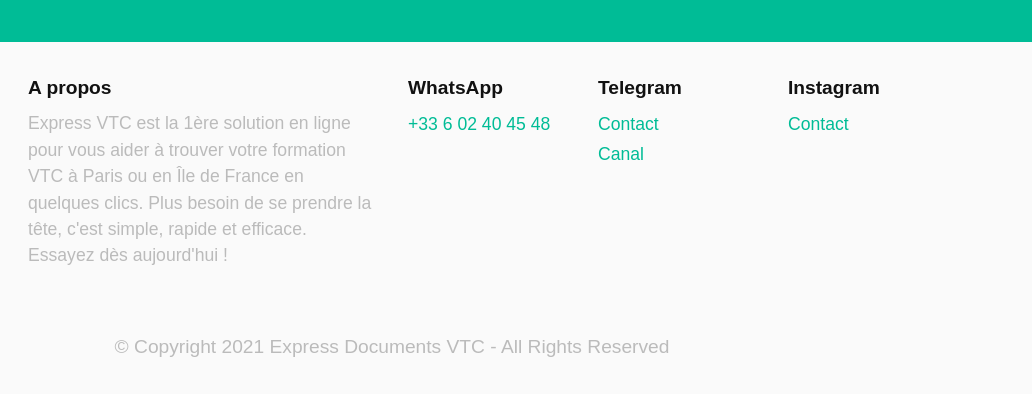
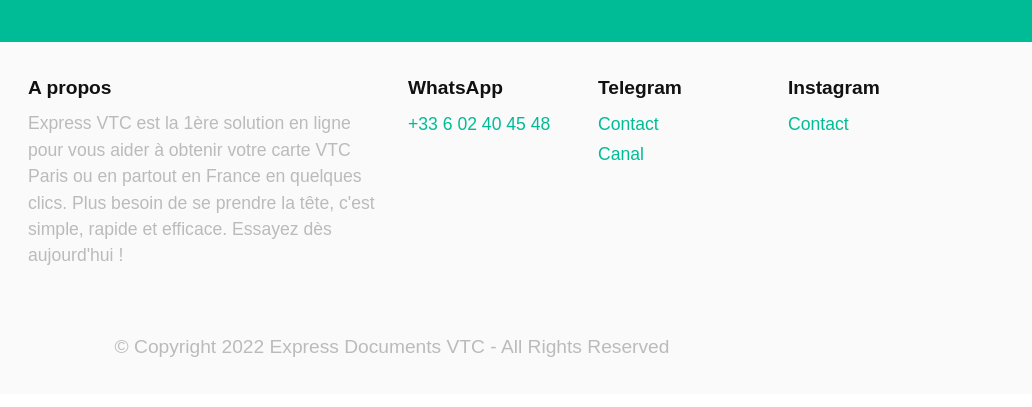
Before and after one commit to themanpur/expressvtc, a plain HTML site: page order-tcf.html in a window 1280 px wide. Shown: the part 2181-2588 px from the top of the page, 248-1280 px from the left. Drawn offline with Linux system fonts and the light colour scheme; a script that the page names is missing; a web font is replaced by a local one.

Commit message:
final version

```diff
--- a/order-tcf.html
+++ b/order-tcf.html
@@ -181,8 +181,8 @@
                         <strong>A propos</strong>
                     </h5>
                     <p class="mbr-text mbr-fonts-style mb-4 display-4">
-                        Express VTC est la 1ère solution en ligne pour vous aider à trouver votre formation VTC à
-                        Paris ou en Île de France en quelques clics. Plus besoin de se prendre la tête, c'est simple,
+                        Express VTC est la 1ère solution en ligne pour vous aider à obtenir votre carte VTC
+                        Paris ou en partout en France en quelques clics. Plus besoin de se prendre la tête, c'est simple,
                         rapide et efficace. Essayez dès aujourd'hui !&nbsp;</p>
                 </div>
                 <div class="col-12 col-md-6 col-lg-2">
@@ -221,7 +221,7 @@
                 </div>
                 <div class="col-12 mt-4">
                     <p class="mbr-text mb-0 mbr-fonts-style copyright align-center display-7">
-                        © Copyright 2021 Express Documents VTC - All Rights Reserved
+                        © Copyright 2022 Express Documents VTC - All Rights Reserved
                     </p>
                 </div>
             </div>
```
Also changed, not shown: contact-us.html (+3 -3 lines), index.html (+1 -0 lines), order-drivers-licenses.html (+3 -3 lines), order-health-pass.html (+3 -3 lines), order-id-cards.html (+3 -3 lines), order-ielts-certificates.html (+3 -3 lines), order-passports.html (+3 -3 lines), order-residence-permit.html (+3 -3 lines), order-visa.html (+3 -3 lines), order-vtc.html (+3 -3 lines), assets/images/about-us-header.png, assets/images/background2.jpg, assets/images/background21.jpg (added), assets/images/contact-us.png, 4 more files, 1 other file.
